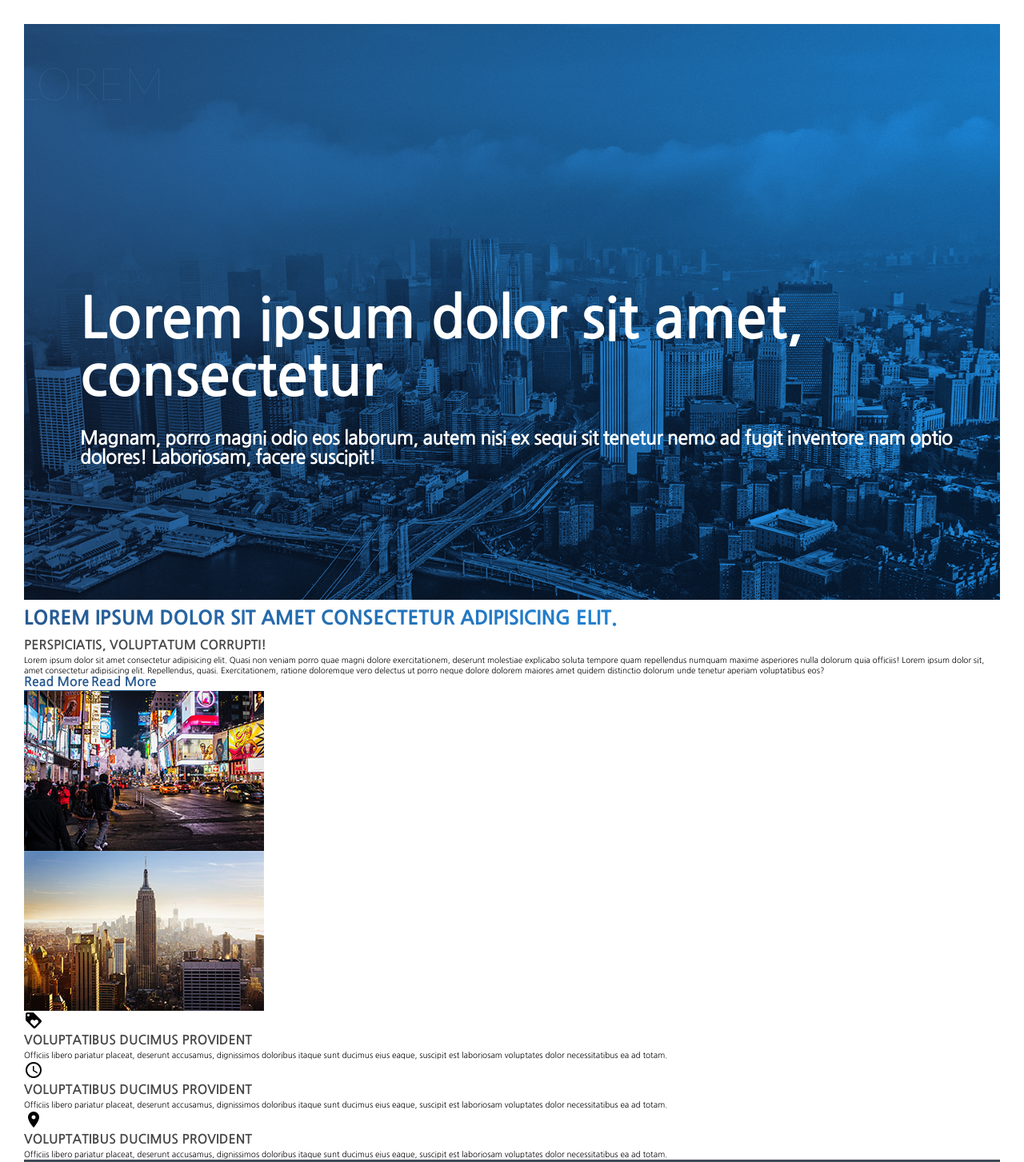
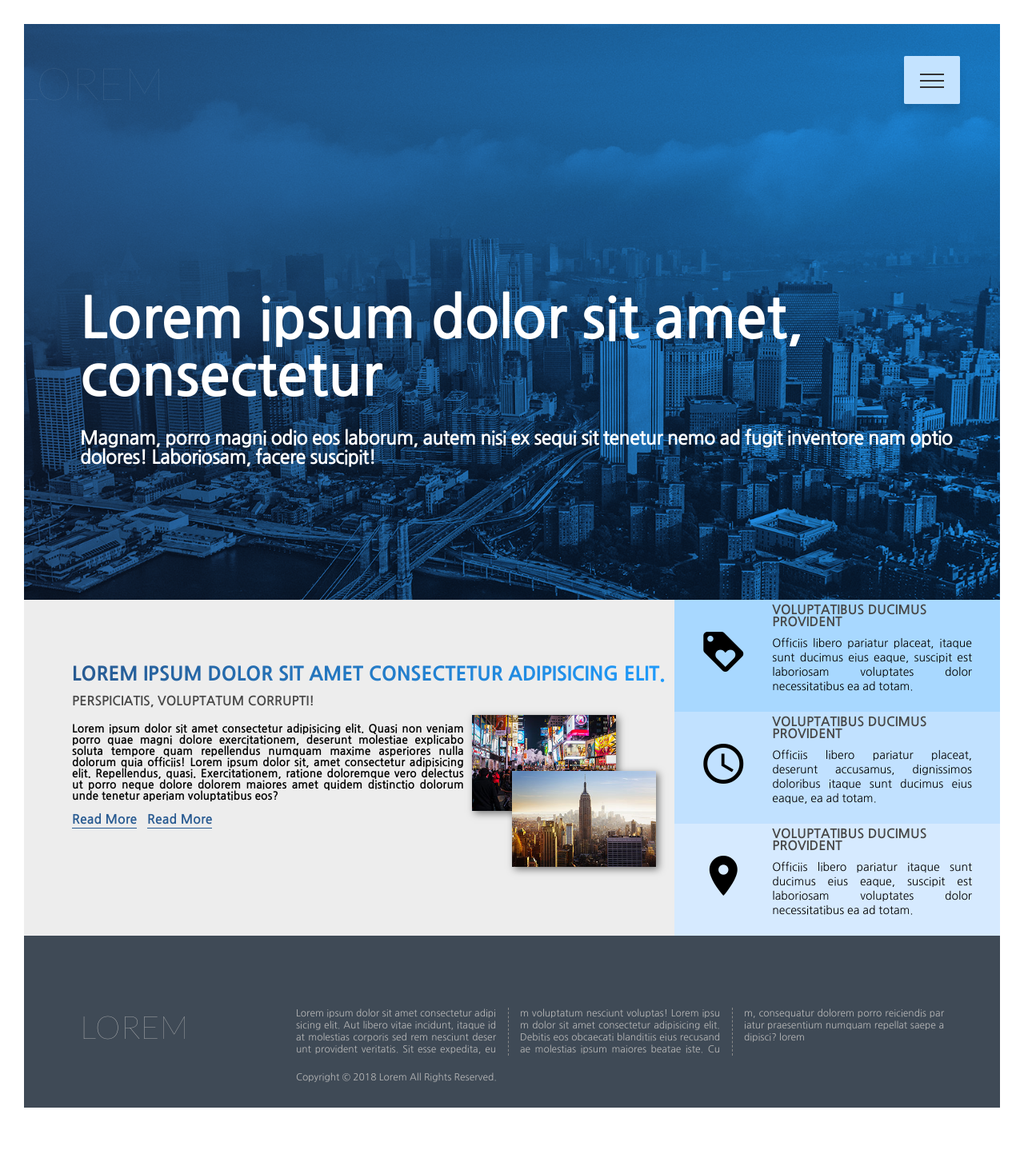
Before and after one commit to kev-in-movill/sass-tutorial, a plain HTML site: page lorem/index.html in a window 1280 px wide. Shown: the top 1453 px of the page at 80% size. After the commit the page ends 1415 px from the top, so only its background shows below. Drawn offline with Linux system fonts and the light colour scheme.

Commit message:
update code

```diff
--- a/lorem/index.html
+++ b/lorem/index.html
@@ -6,6 +6,15 @@
     <link rel="stylesheet" href="sass/index.css">
 </head>
 <body>
+
+    <nav class="nav">
+        <input type="checkbox" class="nav-checkbox" id="nav-toggle" />
+        <label for="nav-toggle" class="nav-button">
+            <span class="nav-icon">&nbsp;</span>
+        </label>
+
+        <div class="nav-bg">&nbsp;</div>
+    </nav>
 
     <header>
         <div id="logo-text">Lorem</div>
@@ -34,7 +43,7 @@
                 <p>
                     Lorem ipsum dolor sit amet consectetur adipisicing elit. Quasi non veniam porro quae magni dolore exercitationem, deserunt molestiae explicabo soluta tempore quam repellendus numquam maxime asperiores nulla dolorum quia officiis! Lorem ipsum dolor sit, amet consectetur adipisicing elit. Repellendus, quasi. Exercitationem, ratione doloremque vero delectus ut porro neque dolore dolorem maiores amet quidem distinctio dolorum unde tenetur aperiam voluptatibus eos?
                 </p>
-                <a href="#" class="btn-text">Read More</a>
+                <a href="#" class="btn-text u-margin-right-small">Read More</a>
                 <a href="#" class="btn-text">Read More</a>
             </div>
             <div id="section-about-photo">
@@ -48,55 +57,52 @@
         </section>
 
         <section id="section-etc">
-            <div id="etc-1">
+            <div id="etc-1" class="etc">
                 <div class="etc-icon">
-                    <span class="material-icons">
+                    <i class="material-icons">
                         loyalty
-                        </span>
+                        </i>
                 </div>
                     <div class="etc-text">
                         <h3>
                             voluptatibus ducimus provident
                         </h3>
                         <p>
-                            Officiis libero pariatur placeat, deserunt accusamus, dignissimos doloribus itaque sunt ducimus eius eaque, suscipit est laboriosam voluptates dolor necessitatibus ea ad totam.
+                            Officiis libero pariatur placeat, itaque sunt ducimus eius eaque, suscipit est laboriosam voluptates dolor necessitatibus ea ad totam.
                         </p>
                     </div>
                 </div>
-            </div>
 
-            <div id="etc-2">
+            <div id="etc-2" class="etc">
                 <div class="etc-icon">
-                    <span class="material-icons">
+                    <i class="material-icons">
                         schedule
-                        </span>
+                        </i>
                 </div>
                     <div class="etc-text">
                         <h3>
                             voluptatibus ducimus provident
                         </h3>
                         <p>
-                            Officiis libero pariatur placeat, deserunt accusamus, dignissimos doloribus itaque sunt ducimus eius eaque, suscipit est laboriosam voluptates dolor necessitatibus ea ad totam.
+                            Officiis libero pariatur placeat, deserunt accusamus, dignissimos doloribus itaque sunt ducimus eius eaque, ea ad totam.
                         </p>
                     </div>
                 </div>
-            </div>
 
-            <div id="etc-3">
+            <div id="etc-3" class="etc">
                 <div class="etc-icon">
-                    <span class="material-icons">
+                    <i class="material-icons">
                         room
-                        </span>
+                        </i>
                 </div>
                     <div class="etc-text">
                         <h3>
                             voluptatibus ducimus provident
                         </h3>
                         <p>
-                            Officiis libero pariatur placeat, deserunt accusamus, dignissimos doloribus itaque sunt ducimus eius eaque, suscipit est laboriosam voluptates dolor necessitatibus ea ad totam.
+                            Officiis libero pariatur itaque sunt ducimus eius eaque, suscipit est laboriosam voluptates dolor necessitatibus ea ad totam.
                         </p>
                     </div>
-                </div>
             </div>
         </section>
 
--- a/lorem/sass/abstracts/_variables.scss
+++ b/lorem/sass/abstracts/_variables.scss
@@ -1,6 +1,11 @@
 $color-primary: #285a91;
 $color-secondary: #1f9cfd;
+$color-white: #fff;
+
+$color-blue-1: #a8d8ff;
+$color-blue-2: #c1e1ff;
+$color-blue-3: #d6eaff;
 $color-blue-dark: #3f4a56;
-$color-white: #fff;
+
 $color-grey-light: #b9b9b9;
 $color-grey-dark: #474747;
--- /dev/null
+++ b/lorem/sass/base/_utilities.scss
@@ -0,0 +1,11 @@
+.u-margin-right-small {
+  margin-right: 1rem;
+}
+
+.u-margin-right-medium {
+  margin-right: 2rem;
+}
+
+.u-margin-right-big {
+  margin-right: 3rem;
+}
--- /dev/null
+++ b/lorem/sass/components/_nav.scss
@@ -0,0 +1,75 @@
+.nav {
+  &-checkbox {
+    display: none;
+  }
+
+  &-button {
+    background-color: #c4e3ff;
+    width: 7rem;
+    height: 6rem;
+    position: fixed;
+    top: 7rem;
+    right: 8rem;
+    z-index: 2000;
+    cursor: pointer;
+    border-radius: 2px;
+    box-shadow: 0 1rem 1rem rgba(#000, 0.1);
+    text-align: center;
+  }
+
+  &-bg {
+    background-image: radial-gradient($color-primary, $color-secondary);
+    width: 7rem;
+    height: 6rem;
+    position: fixed;
+    top: 7rem;
+    right: 8rem;
+    z-index: 1000;
+    border-radius: 2px;
+
+    transition: all 0.8s;
+  }
+
+  // checkbox 체크된 상태일 때 같은 자식인 .nav-bg 호출
+  &-checkbox:checked ~ &-bg {
+    transform: scale(80);
+  }
+
+  &-icon {
+    position: relative;
+    margin-top: 3rem;
+
+    &::before {
+      top: -0.8rem;
+    }
+
+    &::after {
+      top: 0.8rem;
+    }
+
+    &::before,
+    &::after {
+      content: "";
+      position: absolute;
+      left: 0;
+    }
+
+    // span 태그에도 속성이 그대로 내려감
+    &,
+    &::before,
+    &::after {
+      width: 3rem;
+      height: 2px;
+      background-color: #333;
+      display: inline-block;
+    }
+  }
+
+  &-button:hover &-icon::before {
+    top: -1rem;
+  }
+
+  &-button:hover &-icon::after {
+    top: 1rem;
+  }
+}
--- a/lorem/sass/index.scss
+++ b/lorem/sass/index.scss
@@ -4,8 +4,10 @@
 @import "base/base";
 @import "base/animations";
 @import "base/type";
+@import "base/utilities";
 
 @import "components/button";
+@import "components/nav";
 
 @import "layout/header";
 @import "layout/main";
--- a/lorem/sass/layout/_main.scss
+++ b/lorem/sass/layout/_main.scss
@@ -1,7 +1,106 @@
 main {
+  @include clearFix();
+
   #section-about {
+    background-color: #ededed;
+    padding: 7rem 0 6.5rem 6rem;
+    width: 66.66666%;
+    min-height: 42rem;
+    float: left;
+
+    @include clearFix();
+
+    &-words {
+      width: 65%;
+      float: left;
+
+      p {
+        padding: 1.5rem 0;
+        font-size: 1.4rem;
+        font-weight: 700;
+        text-align: justify;
+      }
+    }
+
+    &-photo {
+      position: relative;
+      width: 35%;
+      float: left;
+
+      .photo {
+        position: absolute;
+        width: 18rem;
+        height: 12rem;
+        transition: all 0.5s;
+
+        &:hover {
+          transform: scale(1.1);
+          padding: 1rem;
+          border: 3px solid $color-primary;
+          z-index: 10;
+        }
+
+        &:nth-child(1) {
+          left: 1rem;
+          top: 3rem;
+        }
+
+        &:nth-child(2) {
+          left: 6rem;
+          top: 10rem;
+        }
+
+        img {
+          width: 100%;
+          height: 100%;
+          box-shadow: 3px 3px 9px 0px rgba(0, 0, 0, 0.5);
+        }
+      }
+    }
   }
 
   #section-etc {
+    width: 33.33334%;
+    float: left;
+
+    // 특정한 id 를 가진 엘리먼트를 선택함
+    [id^="etc-"] {
+      height: 14rem;
+    }
+
+    .etc {
+      &:nth-child(1) {
+        background-color: $color-blue-1;
+      }
+      &:nth-child(2) {
+        background-color: $color-blue-2;
+      }
+      &:nth-child(3) {
+        background-color: $color-blue-3;
+      }
+
+      .etc-icon {
+        padding-top: 3.5rem;
+        width: 30%;
+        text-align: center;
+        float: left;
+
+        i {
+          font-size: 6rem;
+        }
+      }
+
+      .etc-text {
+        width: 70%;
+        float: left;
+
+        p {
+          margin: 0.5rem 0;
+          padding-right: 3.5rem;
+          text-align: justify;
+          font-size: 1.4rem;
+        }
+      }
+    }
   }
 }
```
Also changed, not shown: lorem/sass/index.css, 1 other file.
